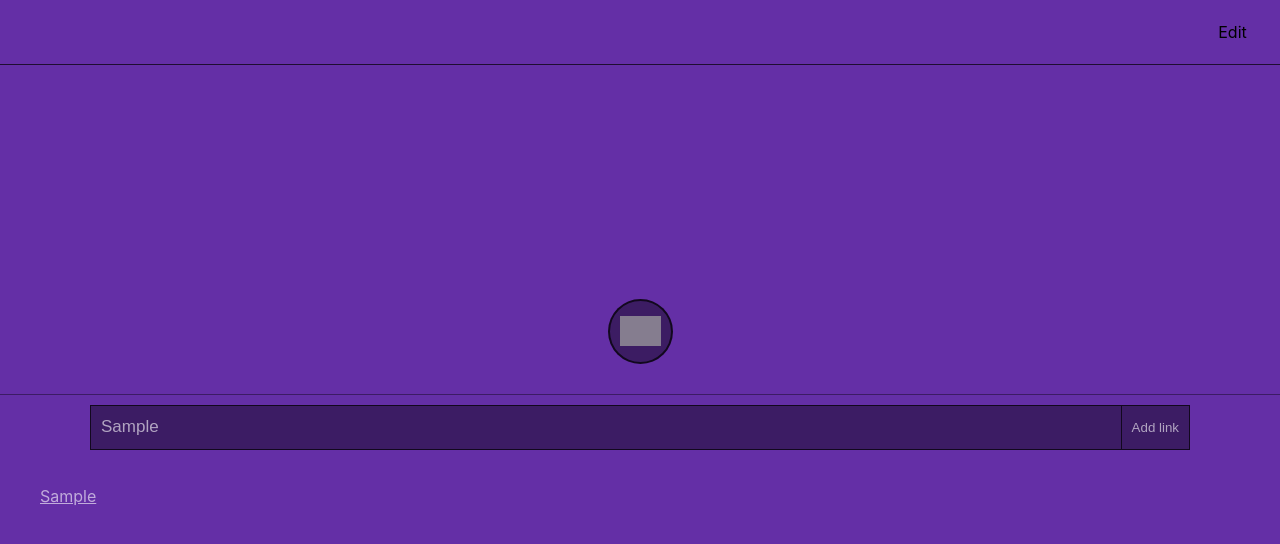
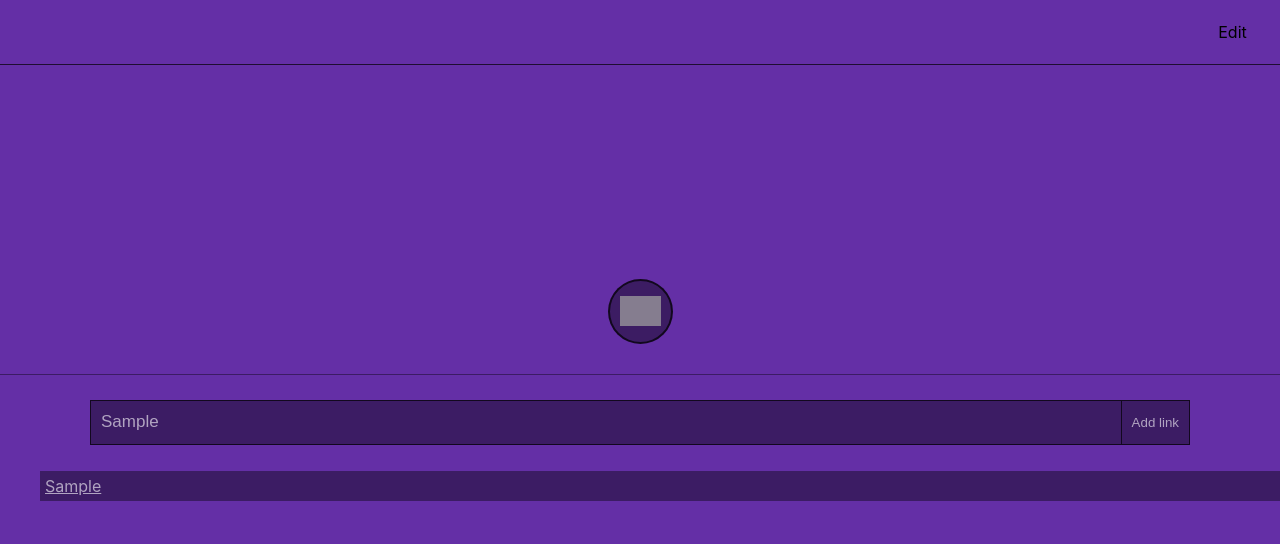
Before and after one commit to haron-IV/home-screen, a React (Create React App) app: page / in a window 1280 px wide. Both pictures are taken after typing "Sample" into the empty fields and a click on the input "Add link". Shown: the top 544 px of the page. Built offline with nearby package versions, Linux system fonts and the light colour scheme; grey boxes are pictures that could not be loaded; the HTML template or start-up script is replaced by a standard one.

Commit message:
add deleting and removing bookmark link ad editing

```diff
--- a/src/App.css
+++ b/src/App.css
@@ -7,6 +7,7 @@
   --modal-bg: rgb(100, 47, 166);
   --modal-font-color: rgba(255, 255, 255, .6);
   --modal-input-bg: rgba(0, 0, 0, .4);
+  --z-index-max: 100;
 }
 
 .App {
--- a/src/components/addNewLinkModal.js
+++ b/src/components/addNewLinkModal.js
@@ -86,7 +86,7 @@ export default function AddNewLinkModal() {
       </header>
 
       <form className="add-new-link-modal__configuration">
-        <div className="input-wrapper">
+        <div className="input-wrapper-modal">
           <input
             className="input"
             type="text"
@@ -101,7 +101,7 @@ export default function AddNewLinkModal() {
           <label className="input-label" htmlFor="name" ref={nameLabelRef}>Name</label>
         </div>
 
-        <div className="input-wrapper">
+        <div className="input-wrapper-modal">
           <input
             className="input"
             type="text"
@@ -116,7 +116,7 @@ export default function AddNewLinkModal() {
           <label className="input-label" htmlFor="link" ref={linkLabelRef}>Link</label>
         </div>
 
-        <div className="input-wrapper">
+        <div className="input-wrapper-modal">
           <input
             className="input"
             type="text"
--- a/src/components/bookmarks.js
+++ b/src/components/bookmarks.js
@@ -1,20 +1,28 @@
 import React, { useState } from 'react';
 import { useDispatch, useSelector } from 'react-redux'
-import { selectBookmark } from '../store/bookmarks'
+import { selectBookmark, removeBookmarkLink } from '../store/bookmarks'
+import { selectEdit } from '../store/menu'
 import ReactTooltip from 'react-tooltip';
 import './styles/Bookmarks.css'
 
 export default  function Bookmarks() {
+  const dispach = useDispatch()
   const bokmarkLinks = useSelector(selectBookmark)
+  const isEditing = useSelector(selectEdit)
 
   const prepareLinkToShow = link => link.length > 50 ? `${link.slice(0, 45)}...` : link
+  const deleteLink = id => {
+    dispach(removeBookmarkLink(id))
+  }
 
   return (
     <div className="bookmark-list-wrapper">
       <ul className="bookmark-list">
         {bokmarkLinks.map( ({ link, id}) => <li key={id} className="bookmark-link">
           <a href={link} target="_blank" rel="noreferrer" data-tip={link.length > 50 ? link : null}>{prepareLinkToShow(link)}</a>
-          <ReactTooltip />
+          {isEditing ?
+            <button className="bookmark-delete" onClick={() =>  deleteLink(id)}>🗑</button>
+          : <ReactTooltip />}
         </li>)}
       </ul>
     </div>
--- a/src/components/sectionBookmark.js
+++ b/src/components/sectionBookmark.js
@@ -10,11 +10,15 @@ export default  function SectionBookmark() {
   const [link, setLink] = useState('')
   const addLinkToBookmark = e => {
     e.preventDefault()
-    const bookmarkLink = {
-      link,
-      id: uuid()
+    if (link.length > 5) {
+      const bookmarkLink = {
+        link,
+        id: uuid()
+      }
+      dispatch(addBookmark(bookmarkLink))
+    } else {
+      alert('Cannot add empty link')
     }
-    dispatch(addBookmark(bookmarkLink))
   }
 
   return (
--- a/src/components/styles/Bookmarks.css
+++ b/src/components/styles/Bookmarks.css
@@ -20,7 +20,17 @@
 }
 .bookmark-link {
   margin: 10px 0;
+  background-color: var(--link-bg);
+  display: flex;
+  align-items: center;
+  justify-content: space-between;
+  padding: 5px;
 }
 .bookmark-link a {
   color: var(--modal-font-color);
 }
+.bookmark-delete {
+  background-color: var(--link-bg);
+  border: 1px solid var(--link-border);
+  cursor: pointer;
+}
--- a/src/components/styles/addNewLinkModal.css
+++ b/src/components/styles/addNewLinkModal.css
@@ -5,6 +5,7 @@
   top: 50%;
   left: 50%;
   transform: translate(-50%, -50%);
+  z-index: var(--z-index-max);
 
   background-color: var(--modal-bg);
   border: 2px solid var(--link-border);
@@ -36,7 +37,7 @@
   padding: 10px;
 }
 
-.input-wrapper {
+.input-wrapper-modal {
   position: relative;
   margin: 10px 0;
 }
--- a/src/components/styles/sectionBookmark.css
+++ b/src/components/styles/sectionBookmark.css
@@ -4,6 +4,7 @@
   display: flex;
   justify-content: center;
   flex-direction: column;
+  padding: 25px 0;
 }
 
 .input-wrapper {
--- a/src/store/bookmarks.js
+++ b/src/store/bookmarks.js
@@ -1,5 +1,5 @@
 import { createSlice } from '@reduxjs/toolkit';
-import { addBookmarkLink } from "../utils"
+import { addBookmarkLink, setBookmarkLinks } from "../utils"
 
 const initialState = {
   bookmark: []
@@ -15,11 +15,15 @@ export const bookmarkSlice = createSlice({
     },
     setBookmark: (state, action) => {
       state.bookmark = action.payload
+    },
+    removeBookmarkLink: (state, action) => {
+      state.bookmark = state.bookmark.filter(link => link.id !== action.payload)
+      setBookmarkLinks(state.bookmark)
     }
   }
 });
 
-export const { addBookmark, setBookmark } = bookmarkSlice.actions;
+export const { addBookmark, setBookmark, removeBookmarkLink} = bookmarkSlice.actions;
 
 export const selectBookmark = state => state.bookmark.bookmark;
 
--- a/src/utils.js
+++ b/src/utils.js
@@ -17,6 +17,11 @@ const setStorageLinks = (links) => {
   localStorage.setItem(STORAGE_NAME, JSON.stringify(storage))
 }
 const getBookmark = () => JSON.parse(localStorage.getItem(STORAGE_NAME)).bookmark
+const setBookmarkLinks = bookmark => {
+  const storage = JSON.parse(getStorage())
+  storage.bookmark = bookmark
+  localStorage.setItem(STORAGE_NAME, JSON.stringify(storage))
+}
 const addBookmarkLink = (bookmarkLink) => {
   const storage = JSON.parse(getStorage())
   storage.bookmark.push(bookmarkLink)
@@ -33,4 +38,4 @@ const uuid =() => {
   return uuid;
 }
 
-export { STORAGE_NAME, STORAGE_MODEL, getStorage, getLinks, addNewLink, uuid, setStorageLinks, getBookmark, addBookmarkLink }
+export { STORAGE_NAME, STORAGE_MODEL, getStorage, getLinks, addNewLink, uuid, setStorageLinks, getBookmark, addBookmarkLink, setBookmarkLinks }
```
Also changed, not shown: 1 other file (tests, documents, lock files or other folders).
